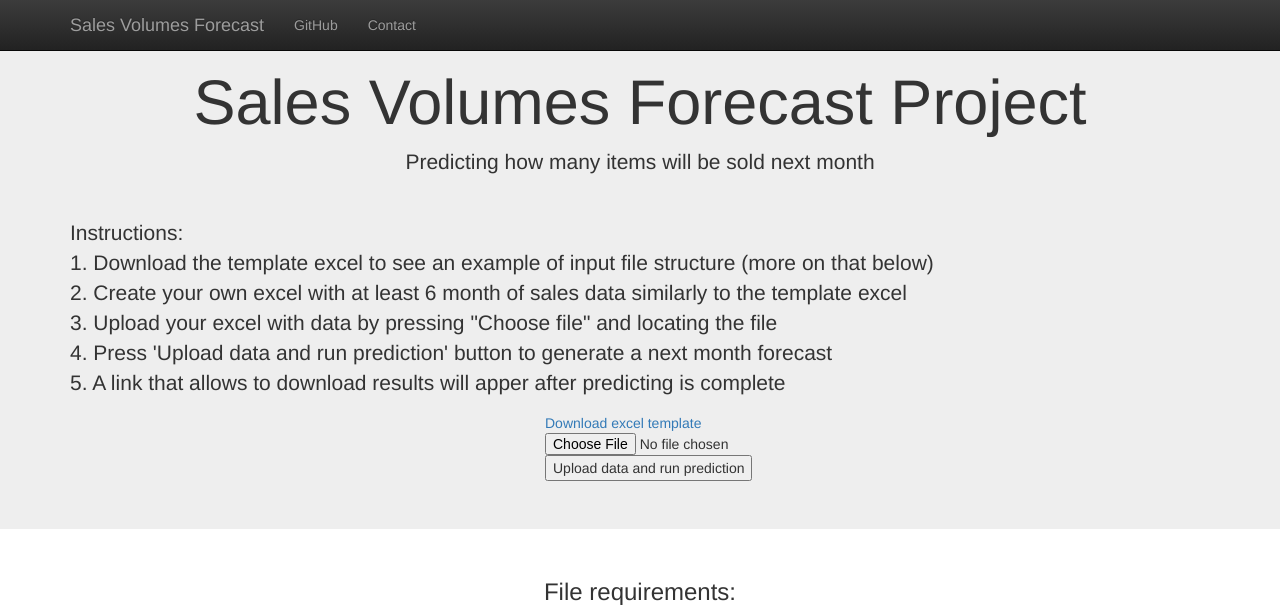
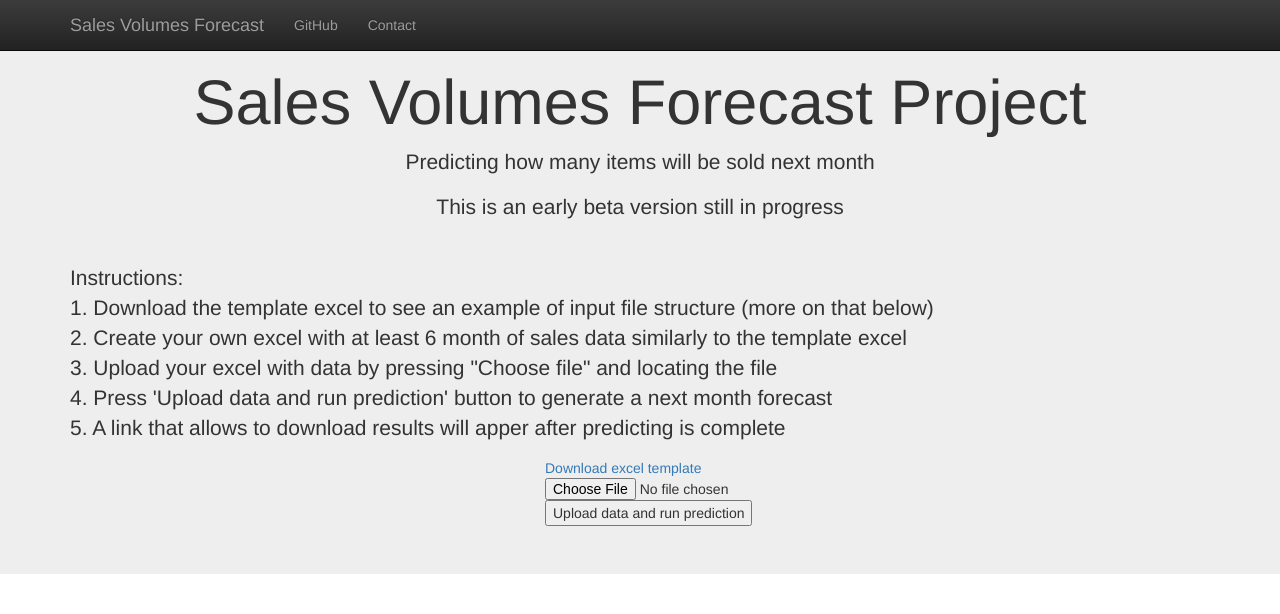
Before and after one commit to alibekU/sales_forecast, a Flask app: page / in a window 1280 px wide. Shown: the top 614 px of the page. Run offline with Flask 2, Linux system fonts and the light colour scheme; some libraries are stand-ins or nearby versions.

Commit message:
chores: adds a 'still beta' messsage

```diff
--- a/app/templates/master.html
+++ b/app/templates/master.html
@@ -34,6 +34,7 @@
     <div class="container">
         <h1 class="text-center">Sales Volumes Forecast Project</h1>
         <p class="text-center">Predicting how many items will be sold next month</p>
+        <p class="text-center">This is an early beta version still in progress</p>
         <hr />
 
         <div class="row">
```
